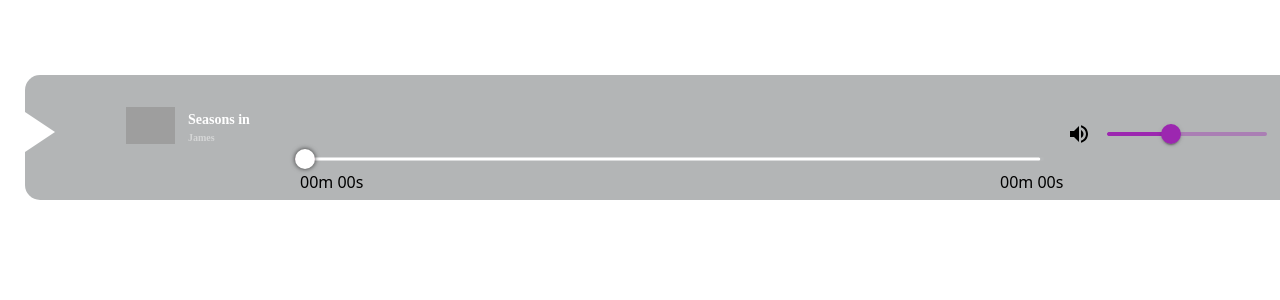
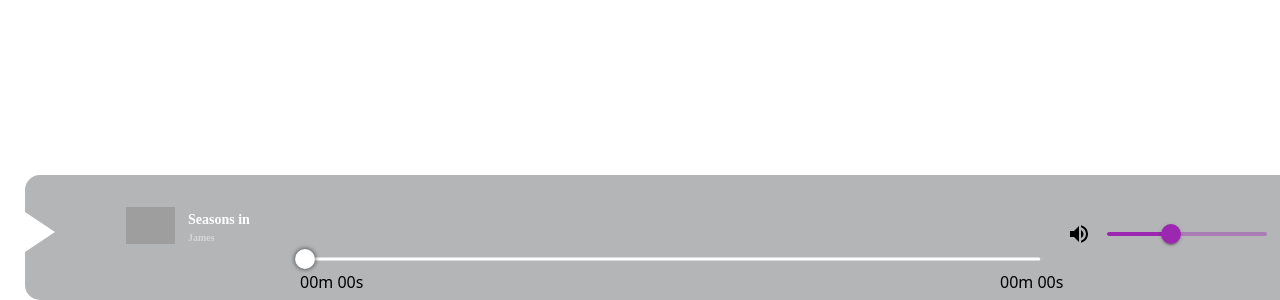
Before and after one commit to ronkips/spotify, a Next.js app: page / in a window 1280 px wide. Shown: the part 547-847 px from the top of the page. Before the commit the page ends 800 px from the top, so only its background shows below. Built offline with nearby package versions, Linux system fonts and the light colour scheme; grey boxes are pictures that could not be loaded.

Commit message:
updated the footer

```diff
--- a/src/styles/Footer.module.css
+++ b/src/styles/Footer.module.css
@@ -3,7 +3,7 @@
   width: 1292px;
   height: 125px;
   left: 25px;
-  top: 622px;
+  top: 722px;
 
   background: rgba(51, 55, 59, 0.37);
   backdrop-filter: blur(5px);
```
